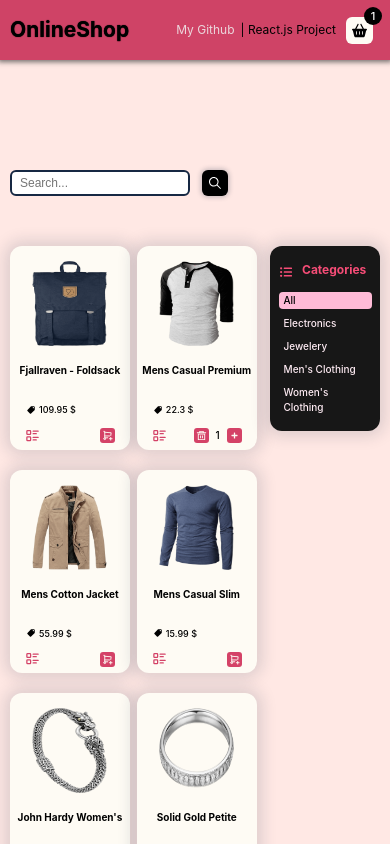
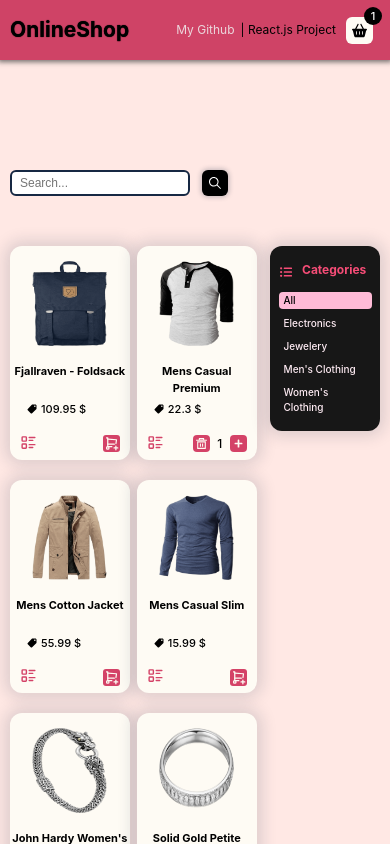
Before and after one commit to Soroush47/store-project, a React (Vite) app: page /products in a window 390 px wide. Both pictures are taken after a click on the icon 234 px from the left and 435 px from the top of the page. Shown: the top 844 px of the page. Built offline with nearby package versions, Linux system fonts and the light colour scheme.

Commit message:
resize of buttons

```diff
--- a/src/components/Categories.module.css
+++ b/src/components/Categories.module.css
@@ -52,7 +52,7 @@
     border-radius: 7px;
 }
 
-@media (max-width: 500px) {
+@media (max-width: 550px) {
     /* .container{
         min-width: calc(100% - 228px)
     } */
--- a/src/components/ProductsCard.module.css
+++ b/src/components/ProductsCard.module.css
@@ -134,25 +134,25 @@
 
     .container h3 {
         margin-left: 0px;
-        font-size: 10px;
-        height: 30px;
+        font-size: 11px;
+        height: 28px;
         text-align: center;
         padding: 0px 2px;
     }
 
     .price {
         font-weight: 500;
-        font-size: 9px;
-        margin: 10px 0px 8px 16px;
+        font-size: 11px;
+        margin: 10px 0px 15px 16px;
     }
 
     .priceTag {
         margin-right: 3px;
-        font-size: 10px;
+        font-size: 12px;
     }
 
     .functions {
-        margin: 0px 15px 3px;
+        margin: 0px 10px 5px;
     }
 
     .functions a {
@@ -160,38 +160,38 @@
     }
 
     .buttons {
-        width: 48px;
+        width: 54px;
     }
 
     .button {
-        border-radius: 3px;
+        border-radius: 4px;
         padding: 4px;
-        font-size: 15px;
+        font-size: 17px;
     }
 
     .delete {
-        border-radius: 3px;
+        border-radius: 4px;
         padding: 2px;
-        font-size: 15px;
+        font-size: 17px;
     }
 
     .details {
-        font-size: 15px;
+        font-size: 17px;
     }
 
     .shopping {
-        font-size: 15px;
+        font-size: 17px;
         border-radius: 3px;
-        padding: 2px;
+        padding: 1px;
     }
 
     .buttons span {
         font-weight: 500;
-        font-size: 10px;
+        font-size: 12px;
     }
 }
 
-@media (max-width: 482px){
+@media (max-width: 492px){
     .container{
         width: 47%;
     }
```
